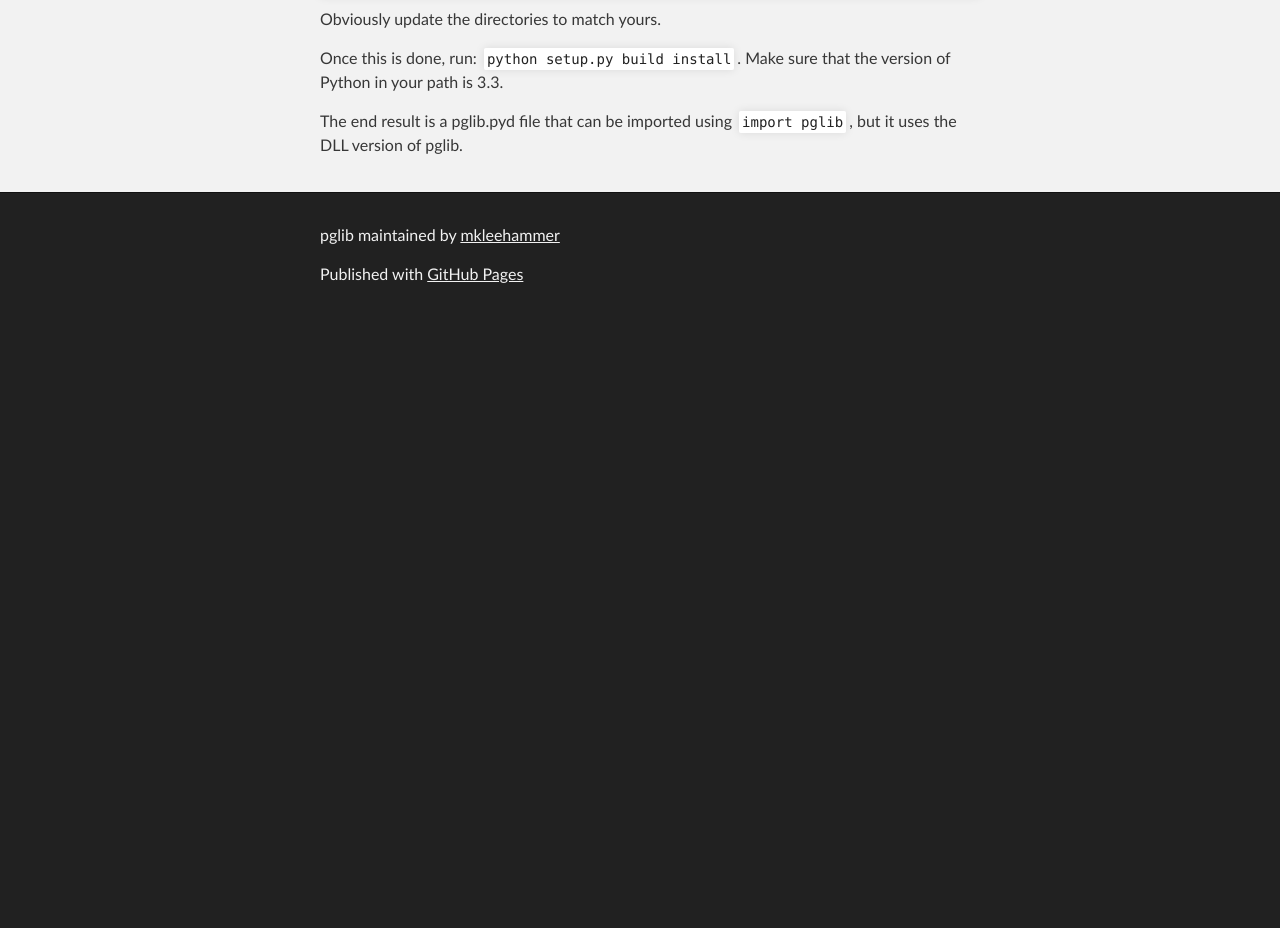
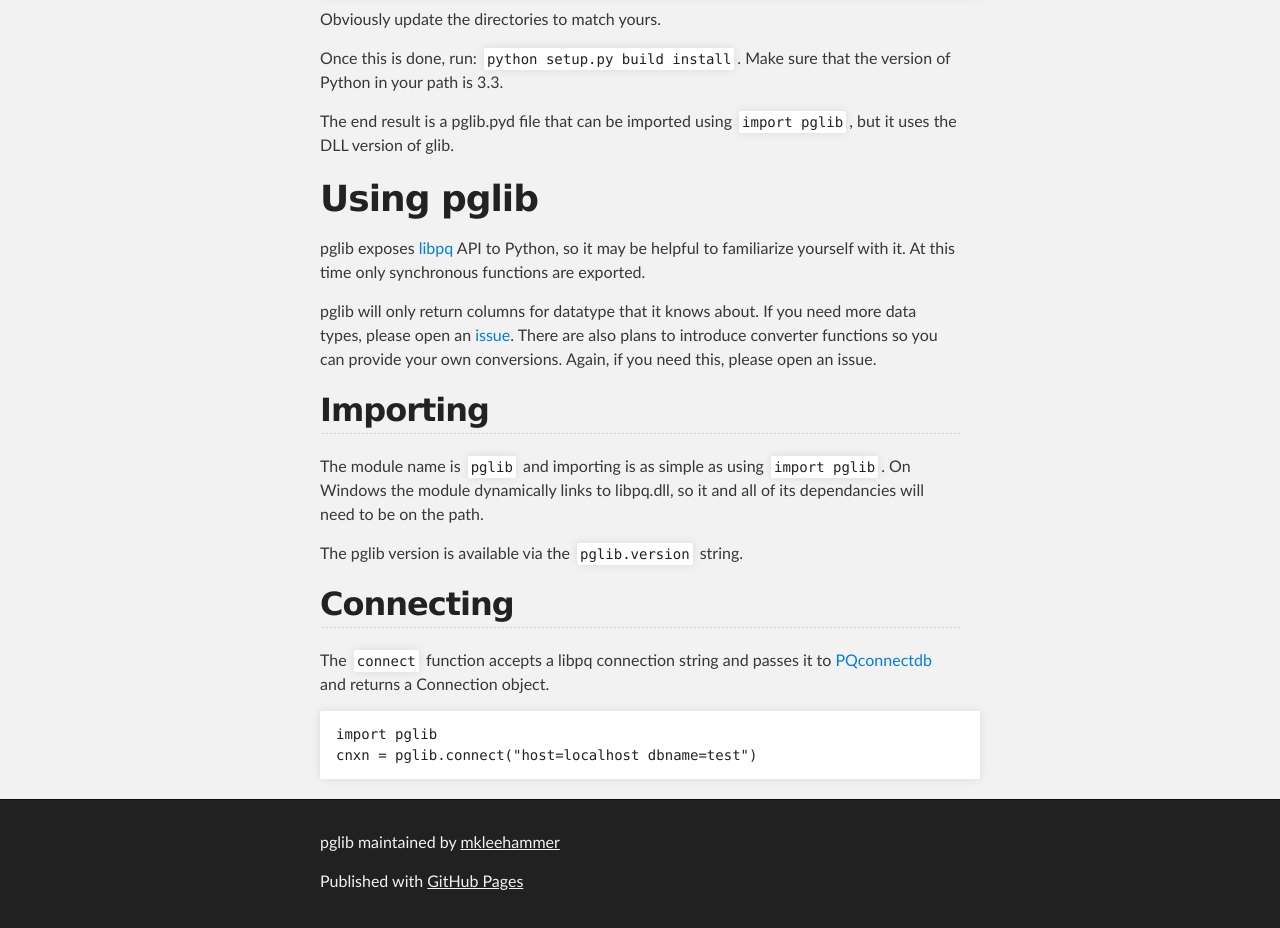
Before and after one commit to davinirjr/pglib, a plain HTML site: page index.html in a window 1280 px wide. Shown: the part 1538-2466 px from the top of the page. Before the commit the page ends 1859 px from the top, so only its background shows below. Drawn offline with Linux system fonts and the light colour scheme.

Commit message:
Create gh-pages branch via GitHub

```diff
--- a/index.html
+++ b/index.html
@@ -32,7 +32,7 @@
     <div id="main_content_wrap" class="outer">
       <section id="main_content" class="inner">
         <h2>
-<a name="welcome-to-glib" class="anchor" href="#welcome-to-glib"><span class="octicon octicon-link"></span></a>Welcome to glib</h2>
+<a name="welcome-to-pglib" class="anchor" href="#welcome-to-pglib"><span class="octicon octicon-link"></span></a>Welcome to pglib</h2>
 
 <p>pglib is a Python 3.3+ library that is as Pythonic and convenient as possible that maps directly to the PostgreSQL client interface known as "libpq".</p>
 
@@ -85,7 +85,30 @@ library-dirs=c:\bin\pgsql\lib
 
 <p>Once this is done, run: <code>python setup.py build install</code>.  Make sure that the version of Python in your path is 3.3.</p>
 
-<p>The end result is a pglib.pyd file that can be imported using <code>import pglib</code>, but it uses the DLL version of pglib.</p>
+<p>The end result is a pglib.pyd file that can be imported using <code>import pglib</code>, but it uses the DLL version of glib.</p>
+
+<h1>
+<a name="using-pglib" class="anchor" href="#using-pglib"><span class="octicon octicon-link"></span></a>Using pglib</h1>
+
+<p>pglib exposes <a href="http://www.postgresql.org/docs/9.1/static/libpq.html">libpq</a> API to Python, so it may be helpful to familiarize yourself with it.  At this time only synchronous functions are exported.</p>
+
+<p>pglib will only return columns for datatype that it knows about.  If you need more data types, please open an <a href="https://github.com/mkleehammer/pglib/issues">issue</a>.  There are also plans to introduce converter functions so you can provide your own conversions.  Again, if you need this, please open an issue.</p>
+
+<h2>
+<a name="importing" class="anchor" href="#importing"><span class="octicon octicon-link"></span></a>Importing</h2>
+
+<p>The module name is <code>pglib</code> and importing is as simple as using <code>import pglib</code>.  On Windows the module dynamically links to libpq.dll, so it and all of its dependancies will need to be on the path.</p>
+
+<p>The pglib version is available via the <code>pglib.version</code> string.</p>
+
+<h2>
+<a name="connecting" class="anchor" href="#connecting"><span class="octicon octicon-link"></span></a>Connecting</h2>
+
+<p>The <code>connect</code> function accepts a libpq connection string and passes it to <a href="http://www.postgresql.org/docs/9.1/static/libpq-connect.html#LIBPQ-PQCONNECTDB">PQconnectdb</a> and returns a Connection object.</p>
+
+<pre><code>import pglib
+cnxn = pglib.connect("host=localhost dbname=test")
+</code></pre>
       </section>
     </div>
 
```
Also changed, not shown: params.json (+1 -1 lines).
